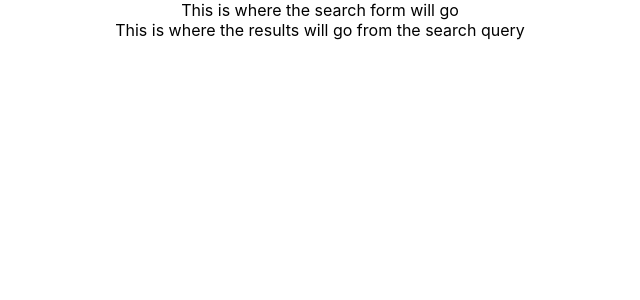
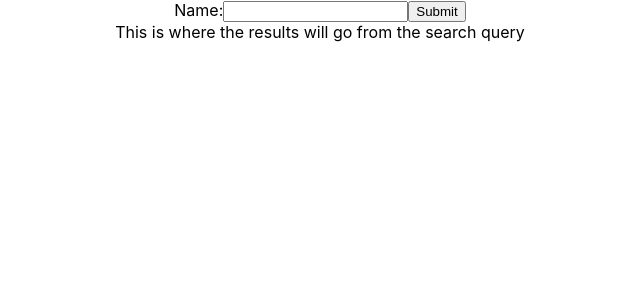
Before and after one commit to KatieJessupMcd/kgray_dolby_challenge, a React (Create React App) app: page / in a window 1280 px wide. Shown: the top 300 px of the page, without its empty margins (320-960 px from the left). Built offline with nearby package versions, Linux system fonts and the light colour scheme.

Commit message:
putting in basic boilerplate  search form

```diff
--- a/src/SearchForm.jsx
+++ b/src/SearchForm.jsx
@@ -1,11 +1,33 @@
 import React, { Component } from 'react';
 
 class SearchForm extends Component {
-  static defaultProps = {};
+  constructor(props) {
+    super(props);
+    this.state = {value: ''};
+
+    this.handleChange = this.handleChange.bind(this);
+    this.handleSubmit = this.handleSubmit.bind(this);
+  }
+
+  handleChange(event) {
+    this.setState({value: event.target.value});
+  }
+
+  handleSubmit(event) {
+    alert('A name was submitted: ' + this.state.value);
+    event.preventDefault();
+  }
+
   render() {
-    return <div className='SearchForm'>
-      This is where the search form will go
-      </div>;
+    return (
+      <form onSubmit={this.handleSubmit}>
+        <label>
+          Name:
+          <input type="text" value={this.state.value} onChange={this.handleChange} />
+        </label>
+        <input type="submit" value="Submit" />
+      </form>
+    );
   }
 }
 
--- a/src/SpotifyContainer.jsx
+++ b/src/SpotifyContainer.jsx
@@ -10,7 +10,6 @@
     return <div className='SpotifyContainer'>
       {/* SearchForm */}
       <SearchForm />
-
       {/* Results Container */}
       <ResultsContainer />
       </div>;
```
